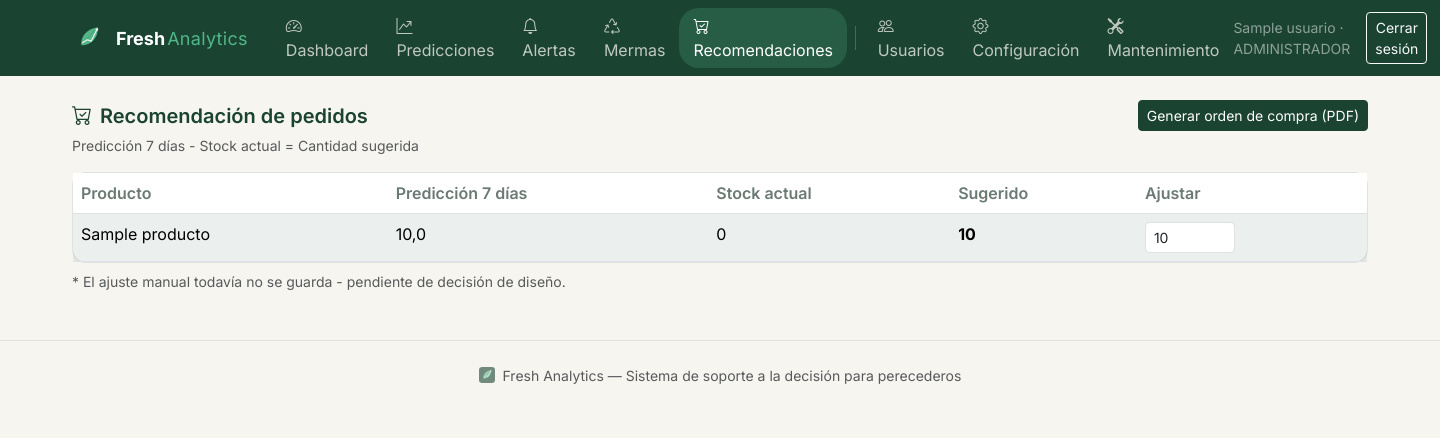
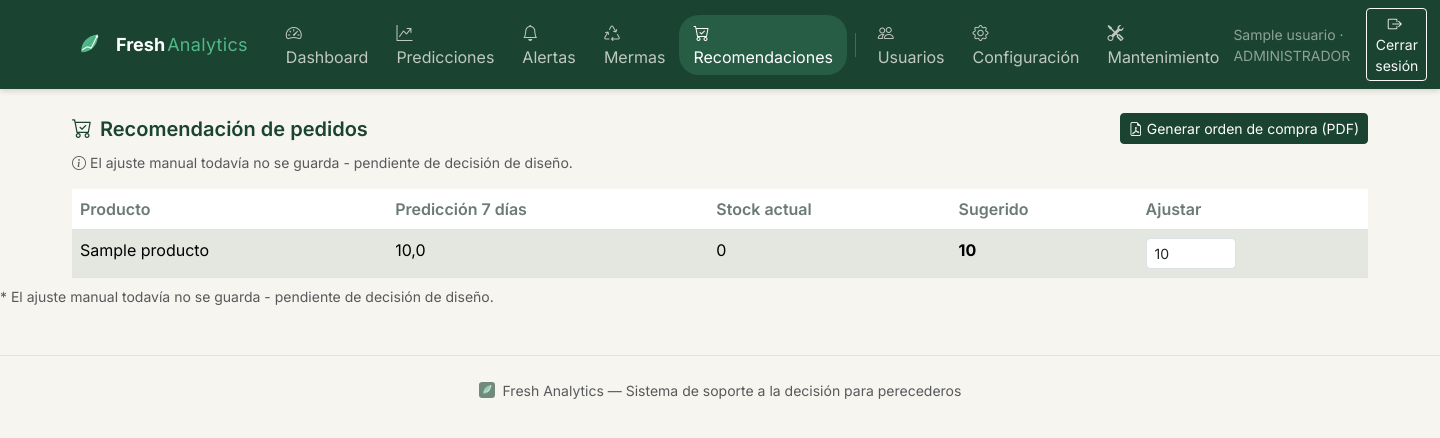
Before and after one commit to JFranck88/fresh-analytics, a Django app: page /recomendaciones/ in a window 1440 px wide. Shown: the top 438 px of the page. Run offline with Django 5.2, Linux system fonts and the light colour scheme; a user stored in the database is signed in; tables that the repository leaves empty hold one stand-in row (values such as "Sample post").

Commit message:
Fix critico: boton de cerrar sesion usaba GET, Django 5+ exige POST. Ademas: iconos finales, sombra de navbar, modal con tinte de marca

```diff
--- a/core/static/core/css/estilo2.css
+++ b/core/static/core/css/estilo2.css
@@ -198,3 +198,11 @@ a:hover {
 ::-webkit-scrollbar-track {
     background-color: var(--lino);
 }
+
+.navbar-fresh {
+    box-shadow: 0 2px 6px rgba(0, 0, 0, 0.15);
+}
+
+.modal-header {
+    background-color: rgba(82, 183, 136, 0.08);
+}
--- a/core/templates/base.html
+++ b/core/templates/base.html
@@ -41,7 +41,10 @@
                 </div>
                 <div class="d-flex flex-column flex-lg-row align-items-start align-items-lg-center mt-3 mt-lg-0">
                     <span class="text-white-50 small me-lg-3 mb-2 mb-lg-0">{{ user.nombre }} · {{ user.rol }}</span>
-                    <a href="{% url 'logout' %}" class="btn btn-outline-light btn-sm">Cerrar sesión</a>
+                    <form method="post" action="{% url 'logout' %}" class="d-inline">
+    {% csrf_token %}
+    <button type="submit" class="btn btn-outline-light btn-sm"><i class="bi bi-box-arrow-right me-1"></i>Cerrar sesión</button>
+</form>
                 </div>
             </div>
         </div>
--- a/core/templates/crear_usuario.html
+++ b/core/templates/crear_usuario.html
@@ -14,7 +14,7 @@
                 <div class="mb-3"><label class="form-label">Rol</label>{{ form.rol }}</div>
                 <div class="mb-3"><label class="form-label">Contraseña</label>{{ form.password1 }}</div>
                 <div class="mb-3"><label class="form-label">Confirmar contraseña</label>{{ form.password2 }}</div>
-                <button type="submit" class="btn btn-primary w-100">Crear usuario</button>
+                <button type="submit" class="btn btn-primary w-100"><i class="bi bi-check-circle me-1"></i>Crear usuario</button>
             </form>
         </div>
     </div>
--- a/core/templates/listar_configuracion.html
+++ b/core/templates/listar_configuracion.html
@@ -10,7 +10,7 @@
                     <div class="mb-2"><label class="form-label">Clave</label>{{ form.clave }}</div>
                     <div class="mb-2"><label class="form-label">Valor</label>{{ form.valor }}</div>
                     <div class="mb-2"><label class="form-label">Descripción</label>{{ form.descripcion }}</div>
-                    <button type="submit" class="btn btn-primary btn-sm">Guardar parámetro</button>
+                    <button type="submit" class="btn btn-primary btn-sm"><i class="bi bi-save me-1"></i>Guardar parámetro</button>
                 </form>
             </div>
         </div>
--- a/core/templates/listar_recomendaciones.html
+++ b/core/templates/listar_recomendaciones.html
@@ -2,10 +2,9 @@
 {% block content %}
 <div class="d-flex justify-content-between align-items-center mb-1">
     <h5 class="mb-0"><i class="bi bi-cart-check me-2"></i>Recomendación de pedidos</h5>
-    <a href="{% url 'generar_orden_compra' %}" class="btn btn-primary btn-sm">Generar orden de compra (PDF)</a>
+    <a href="{% url 'generar_orden_compra' %}" class="btn btn-primary btn-sm"><i class="bi bi-file-earmark-pdf me-1"></i>Generar orden de compra (PDF)</a>
 </div>
-<p class="text-muted small">Predicción 7 días - Stock actual = Cantidad sugerida</p>
-<div class="card">
+<p class="text-muted small mt-2"><i class="bi bi-info-circle me-1"></i>El ajuste manual todavía no se guarda - pendiente de decisión de diseño.</p>
     <div class="card-body p-0">
         <table class="table table-striped mb-0">
             <thead><tr><th>Producto</th><th>Predicción 7 días</th><th>Stock actual</th><th>Sugerido</th><th>Ajustar</th></tr></thead>
--- a/core/templates/listar_usuarios.html
+++ b/core/templates/listar_usuarios.html
@@ -2,7 +2,7 @@
 {% block content %}
 <div class="d-flex justify-content-between align-items-center mb-3">
     <h5 class="mb-0"><i class="bi bi-people me-2"></i>Usuarios del sistema</h5>
-    <a href="{% url 'crear_usuario' %}" class="btn btn-primary btn-sm">+ Nuevo usuario</a>
+    <a href="{% url 'crear_usuario' %}" class="btn btn-primary btn-sm"><i class="bi bi-person-plus me-1"></i>Nuevo usuario</a>
 </div>
 <div class="card">
     <div class="card-body p-0">
```
